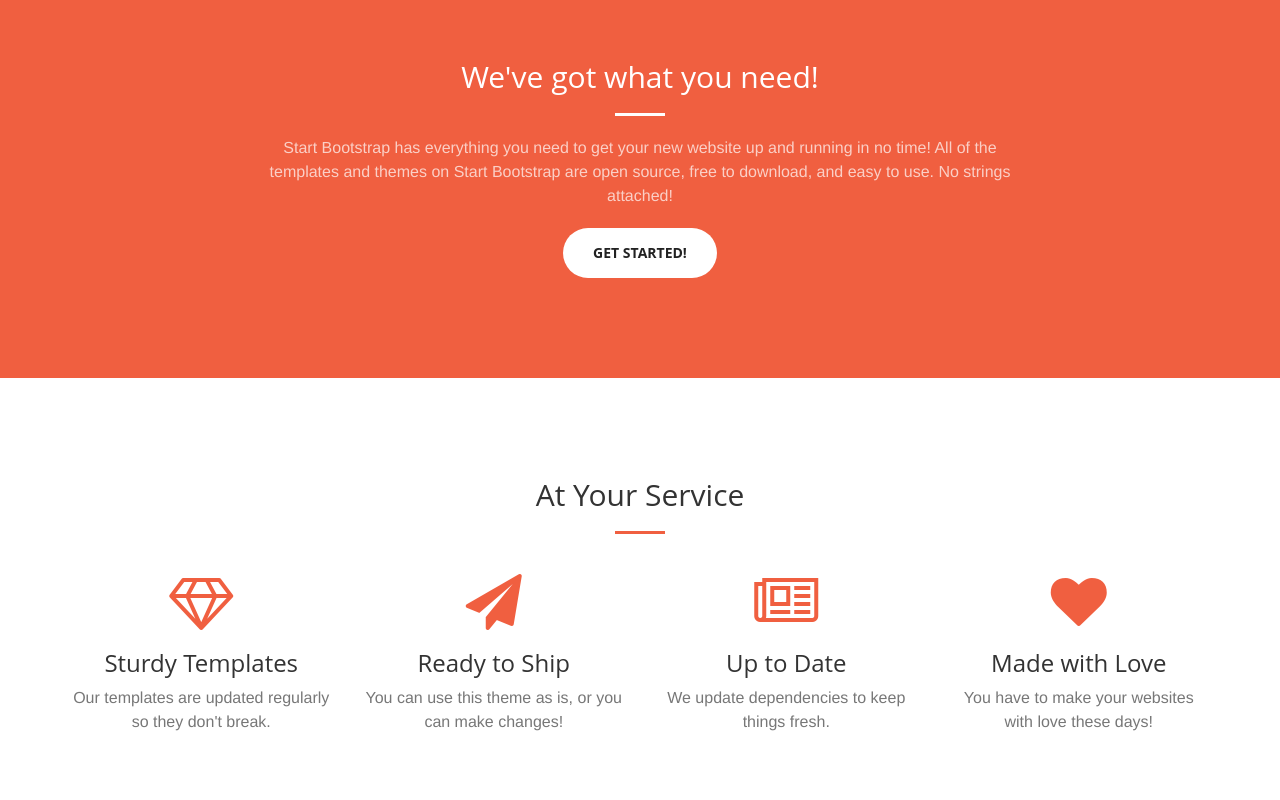
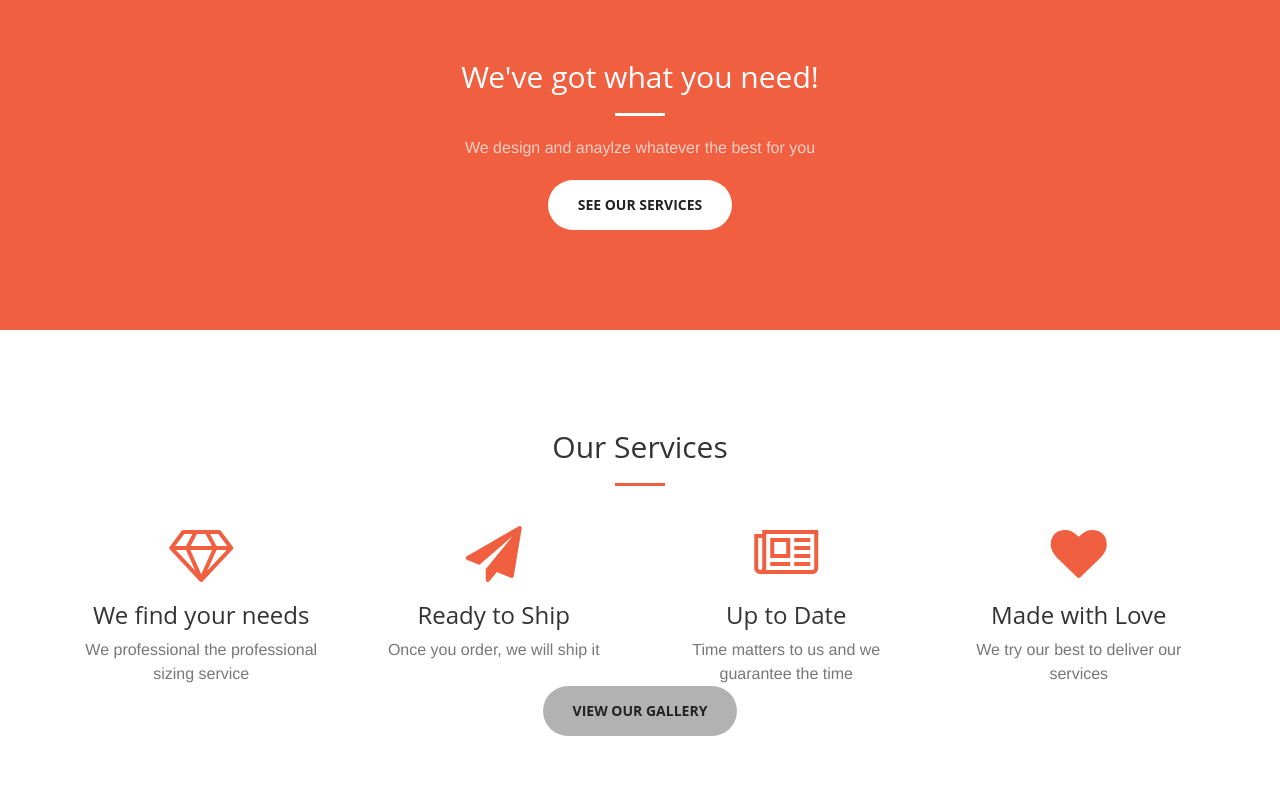
Before and after one commit to zidianlyu/ciaraChu, a plain HTML site: page index.html in a window 1280 px wide. Shown: the part 840-1640 px from the top of the page. Drawn offline with Linux system fonts and the light colour scheme.

Commit message:
update homepage button

```diff
--- a/assets/css/main.css
+++ b/assets/css/main.css
@@ -1,2 +1,3 @@
 @import url('fonts/font.css');
 @import url('main/nav.css');
+@import url('main/services.css');
--- /dev/null
+++ b/assets/css/main/services.css
@@ -0,0 +1,8 @@
+.services-bottom{
+  text-align: center;
+  margin: 45px 0 0 0;
+}
+
+.services-bottom a{
+  background-color: rgba(0, 0, 0, 0.3)
+}
--- a/index.html
+++ b/index.html
@@ -73,22 +73,22 @@
     <header>
         <div class="header-content">
             <div class="header-content-inner">
-                <h1>Your Favorite Source of Free Bootstrap Themes</h1>
+                <h1>We show your beauty and decorate your body</h1>
                 <hr>
-                <p>Start Bootstrap can help you build better websites using the Bootstrap CSS framework! Just download your template and start going, no strings attached!</p>
+                <p>We like what we do</p>
                 <a href="#company" class="btn btn-primary btn-xl page-scroll">Find Out More</a>
             </div>
         </div>
     </header>
 
-    <section class="bg-primary" id="about">
+    <section class="bg-primary" id="company">
         <div class="container">
             <div class="row">
                 <div class="col-lg-8 col-lg-offset-2 text-center">
                     <h2 class="section-heading">We've got what you need!</h2>
                     <hr class="light">
-                    <p class="text-faded">Start Bootstrap has everything you need to get your new website up and running in no time! All of the templates and themes on Start Bootstrap are open source, free to download, and easy to use. No strings attached!</p>
-                    <a href="#" class="btn btn-default btn-xl">Get Started!</a>
+                    <p class="text-faded">We design and anaylze whatever the best for you</p>
+                    <a href="#services" class="btn btn-default btn-xl page-scroll">See Our Services</a>
                 </div>
             </div>
         </div>
@@ -100,7 +100,7 @@
         <div class="container">
             <div class="row">
                 <div class="col-lg-12 text-center">
-                    <h2 class="section-heading">At Your Service</h2>
+                    <h2 class="section-heading">Our Services</h2>
                     <hr class="primary">
                 </div>
             </div>
@@ -110,31 +110,36 @@
                 <div class="col-lg-3 col-md-6 text-center">
                     <div class="service-box">
                         <i class="fa fa-4x fa-diamond wow bounceIn text-primary"></i>
-                        <h3>Sturdy Templates</h3>
-                        <p class="text-muted">Our templates are updated regularly so they don't break.</p>
+                        <h3>We find your needs</h3>
+                        <p class="text-muted">We professional the professional sizing service</p>
                     </div>
                 </div>
                 <div class="col-lg-3 col-md-6 text-center">
                     <div class="service-box">
                         <i class="fa fa-4x fa-paper-plane wow bounceIn text-primary" data-wow-delay=".1s"></i>
                         <h3>Ready to Ship</h3>
-                        <p class="text-muted">You can use this theme as is, or you can make changes!</p>
+                        <p class="text-muted">Once you order, we will ship it</p>
                     </div>
                 </div>
                 <div class="col-lg-3 col-md-6 text-center">
                     <div class="service-box">
                         <i class="fa fa-4x fa-newspaper-o wow bounceIn text-primary" data-wow-delay=".2s"></i>
                         <h3>Up to Date</h3>
-                        <p class="text-muted">We update dependencies to keep things fresh.</p>
+                        <p class="text-muted">Time matters to us and we guarantee the time</p>
                     </div>
                 </div>
                 <div class="col-lg-3 col-md-6 text-center">
                     <div class="service-box">
                         <i class="fa fa-4x fa-heart wow bounceIn text-primary" data-wow-delay=".3s"></i>
                         <h3>Made with Love</h3>
-                        <p class="text-muted">You have to make your websites with love these days!</p>
+                        <p class="text-muted">We try our best to deliver our services</p>
                     </div>
                 </div>
+
+                <div class="services-bottom">
+                  <a href="#gallery" class="btn btn-default btn-xl page-scroll">View our gallery</a>
+                </div>
+
             </div>
         </div>
     </section>
@@ -209,8 +214,8 @@
     <aside class="bg-dark">
         <div class="container text-center">
             <div class="call-to-action">
-                <h2>Private Order</h2>
-                <a href="#" class="btn btn-default btn-xl wow tada">Order</a>
+                <h2>Want more surprise?</h2>
+                <a href="#" class="btn btn-default btn-xl wow tada">Open the gallery</a>
             </div>
         </div>
     </aside>
```
